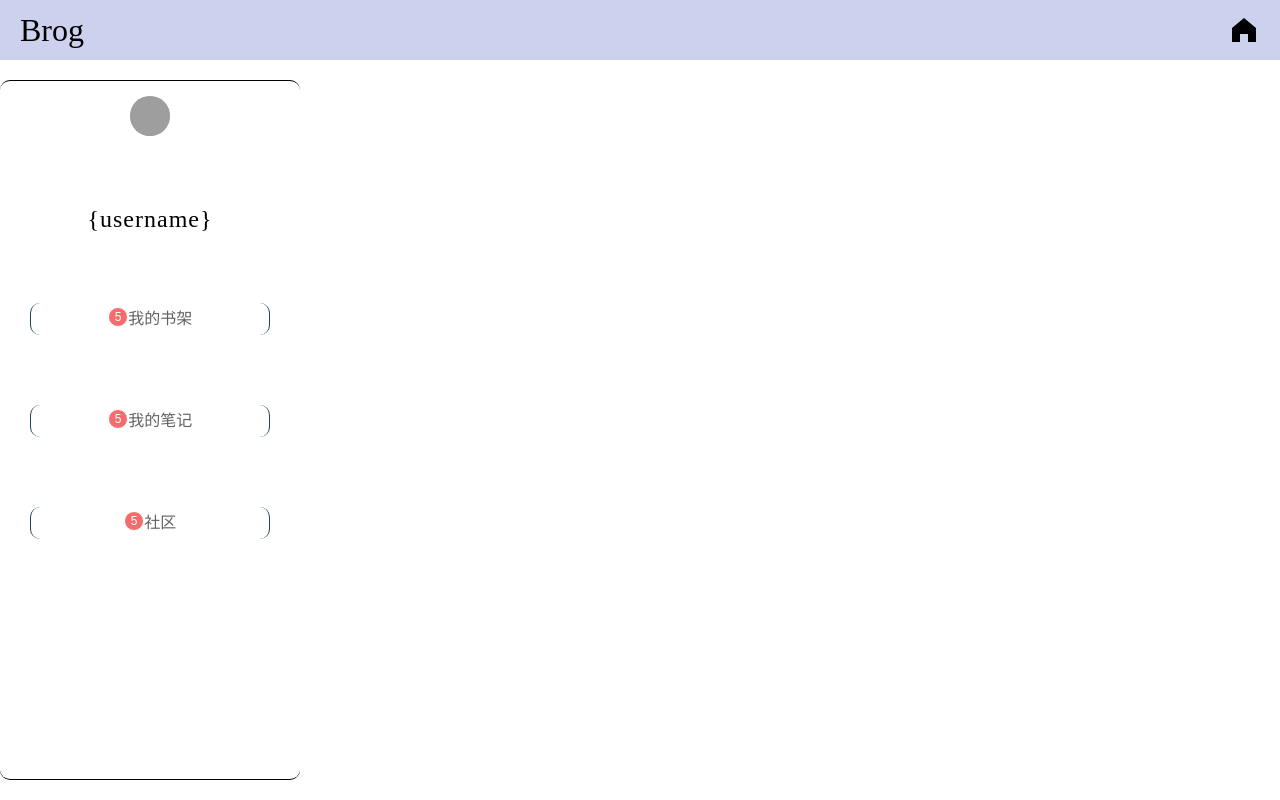
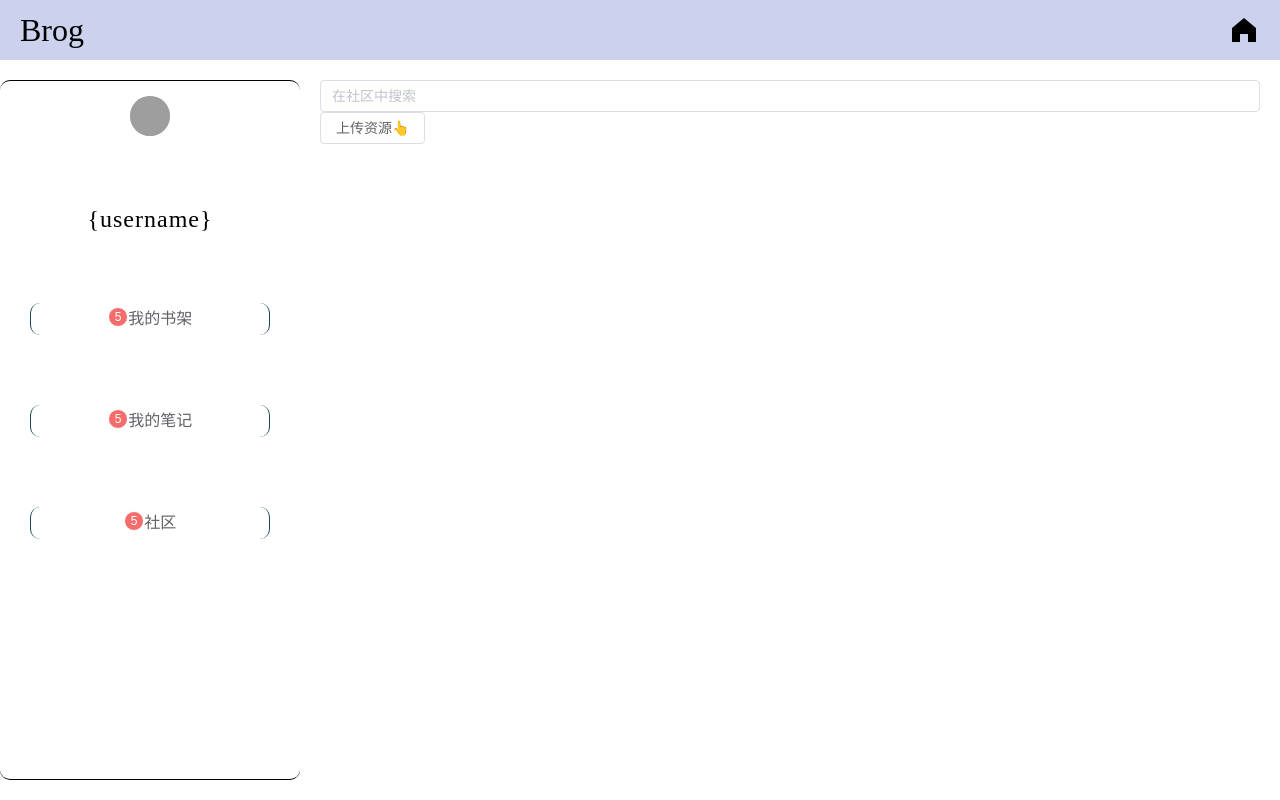
Before and after one commit to scraneg/Brog-frontend, a Vue app: page /community in a window 1280 px wide. Built offline with nearby package versions, Linux system fonts and the light colour scheme; grey boxes are pictures that could not be loaded.

Commit message:
feat:完成了基础的community页面

```diff
--- a/src/views/index/aside.vue
+++ b/src/views/index/aside.vue
@@ -2,15 +2,15 @@
   <el-space direction="vertical" :size="70" class="main">
     <el-avatar src="https://cube.elemecdn.com/3/7c/3ea6beec64369c2642b92c6726f1epng.png"/>
     <div>{username}</div>
-    <el-button class="button" @click="$router.push('bookshelf')">
+    <el-button class="button" @click.prevent="$router.push('bookshelf')">
       <el-badge value="5"/>
       我的书架
     </el-button>
-    <el-button class="button" @click="$router.push('notebook')">
+    <el-button class="button" @click.prevent="$router.push('notebook')">
       <el-badge value="5"/>
       我的笔记
     </el-button>
-    <el-button class="button" @click="$router.push('community')">
+    <el-button class="button" @click.prevent="$router.push('community')">
       <el-badge value="5"/>
       社区
     </el-button>
--- a/src/views/index/bookshelf/bookshelf.vue
+++ b/src/views/index/bookshelf/bookshelf.vue
@@ -3,8 +3,15 @@
 </template>
 
 <script>
+import {onMounted} from "vue";
+
 export default {
-  name: "bookshelf"
+  name: "bookshelf",
+  setup() {
+    onMounted(() => {
+      document.title = "我的书架"
+    })
+  }
 }
 </script>
 
--- a/src/views/index/community/community.vue
+++ b/src/views/index/community/community.vue
@@ -1,13 +1,31 @@
 <template>
-  <div></div>
+  <div class="community">
+    <el-input v-model="searchContent" placeholder="在社区中搜索"></el-input>
+    <el-upload>
+      <el-button>上传资源👆</el-button>
+    </el-upload>
+  </div>
 </template>
 
 <script>
+import {onMounted, ref} from "vue";
+
 export default {
-  name: "community"
+  name: "community",
+  setup() {
+    onMounted(() => {
+      document.title = "社区"
+    })
+    return {
+      searchContent: ref("")
+    }
+  }
 }
 </script>
 
 <style scoped>
-
+.community {
+  height: 100%;
+  width: 100%;
+}
 </style>
--- a/src/views/index/notebook/notebook.vue
+++ b/src/views/index/notebook/notebook.vue
@@ -26,11 +26,16 @@
 </template>
 
 <script>
+import {onMounted, ref} from "vue";
+
 export default {
   name: "notebook",
   setup() {
+    onMounted(() => {
+      document.title = "我的笔记"
+    })
     return {
-      notes: [{
+      notes: ref([{
         id: 1,
         title: '机器学习算法笔记1',
         themes: ['支持向量机', '拉格朗日乘子法', 'SMO算法'],
@@ -54,7 +59,7 @@ export default {
           title: '统计学习方法（第2版）'
         }],
         contributor: 'Broger'
-      }]
+      }])
     }
   }
 }
--- a/src/views/reader/reader.vue
+++ b/src/views/reader/reader.vue
@@ -11,14 +11,17 @@
 
 <script>
 import main from "./main";
+import {onMounted} from "vue";
 
 export default {
   name: "reader",
-  components:{
-    'reader-main':main,
+  components: {
+    'reader-main': main,
   },
-  mounted() {
-    document.title='填写标题'
+  setup() {
+    onMounted(() => {
+      document.title = "填写标题"
+    })
   }
 }
 </script>
```
